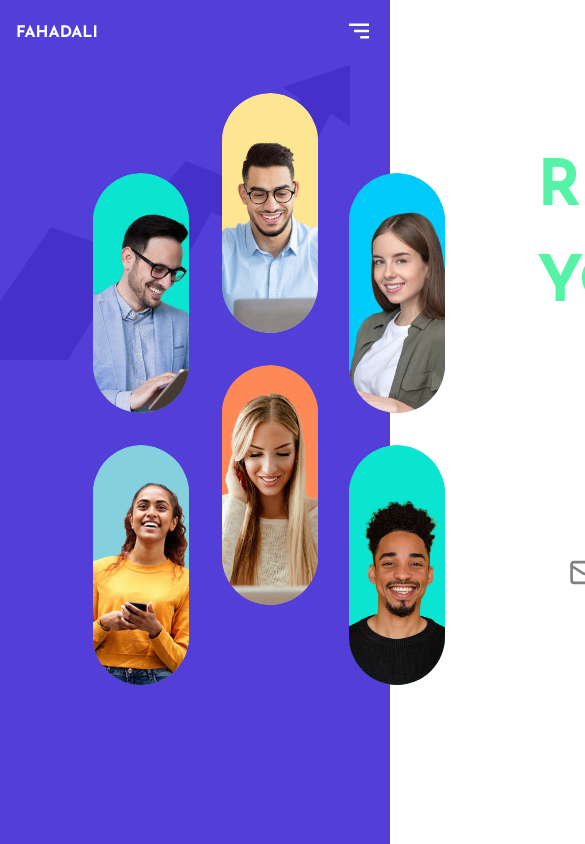
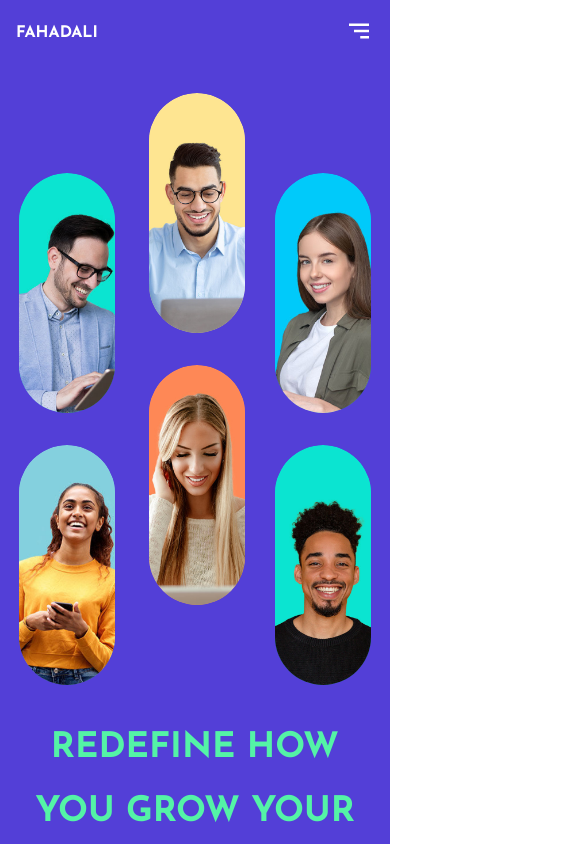
Before and after one commit to FahadAli-Dev/digital-business, a Next.js app: page / in a window 390 px wide. Shown: the top 844 px of the page, 585 px wide, since content can reach past the window. Built offline with nearby package versions, Linux system fonts and the light colour scheme.

Commit message:
start responsive part of hero-section

```diff
--- a/src/components/EmailBox/EmailBox.module.css
+++ b/src/components/EmailBox/EmailBox.module.css
@@ -47,3 +47,19 @@
   position: absolute;
   right: 0.4rem;
 }
+
+/* Media queries for responsiveness */
+
+/* @media (min-width: 560px) and (max-width: 1024px) {
+  .searchBox-wrapper {
+    width: 90%;
+    margin: 0 auto;
+    display: flex;
+    justify-content: center;
+  }
+} */
+@media (max-width: 420px) {
+  .emailBox button {
+    padding: 1.2rem 1rem;
+  }
+}
--- a/src/components/Hero/Hero.jsx
+++ b/src/components/Hero/Hero.jsx
@@ -5,6 +5,7 @@ import style from "./Hero.module.css";
 import { heroData } from "../../utils/data";
 import Image from "next/image";
 import { motion } from "motion/react";
+import { useState, useEffect } from "react";
 
 const imgVariants = (delay) => ({
   offScreen: { y: "18rem" },
@@ -19,6 +20,10 @@ const imgVariants = (delay) => ({
 });
 
 const Hero = () => {
+  const [widht, setWidth] = useState();
+  useEffect(() => {
+    setWidth(window.innerWidth);
+  }, []);
   return (
     <div className={style["hero-wrapper"]}>
       <div className={style.container}>
--- a/src/components/Hero/Hero.module.css
+++ b/src/components/Hero/Hero.module.css
@@ -2,6 +2,7 @@
   background-color: var(--primary-color);
 }
 
+@media (min-width: 1025px) {
   .container {
     max-width: 1200px;
     margin: 0 auto;
@@ -11,10 +12,11 @@
     background-repeat: no-repeat;
     background-position: -40px -1px;
   }
+}
 
 .hero-container {
   padding: 4.7rem 0 0 0;
-  width: 1200px;
+  max-width: 1200px;
   display: flex;
   align-items: top;
   justify-content: center;
@@ -97,3 +99,38 @@
   line-height: 2rem;
   margin: 1rem 0;
 }
+
+/* Media queries for responsiveness */
+
+@media (min-width: 1025px) and (max-width: 1109px) {
+  .hero-title span {
+    font-size: 3.6rem;
+    font-weight: 800;
+    line-height: 5.5rem;
+  }
+}
+
+@media (max-width: 1024px) {
+  .container {
+    height: auto;
+  }
+  .hero-container {
+    flex-direction: column;
+  }
+  .hero-right {
+    display: grid;
+    justify-items: center;
+  }
+  .hero-title span {
+    font-size: 2.2rem;
+    font-weight: 700;
+    line-height: 4rem;
+    text-align: center;
+  }
+  .hero-description p {
+    font-size: 1.2rem;
+    text-align: center;
+    width: 80%;
+    margin: 1rem auto 0 auto;
+  }
+}
```
Lines whose indentation alone changed are shown as unchanged.
